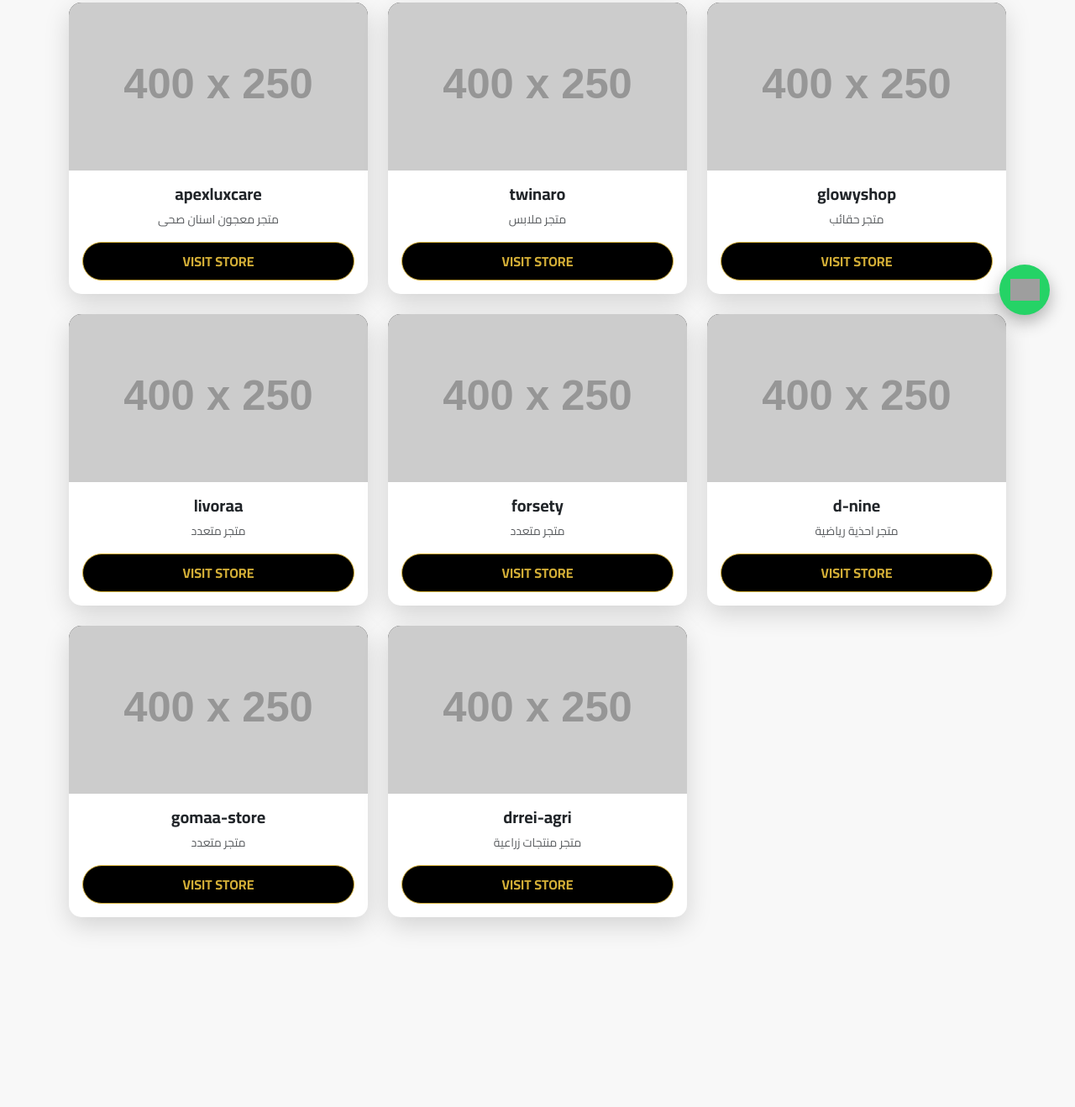
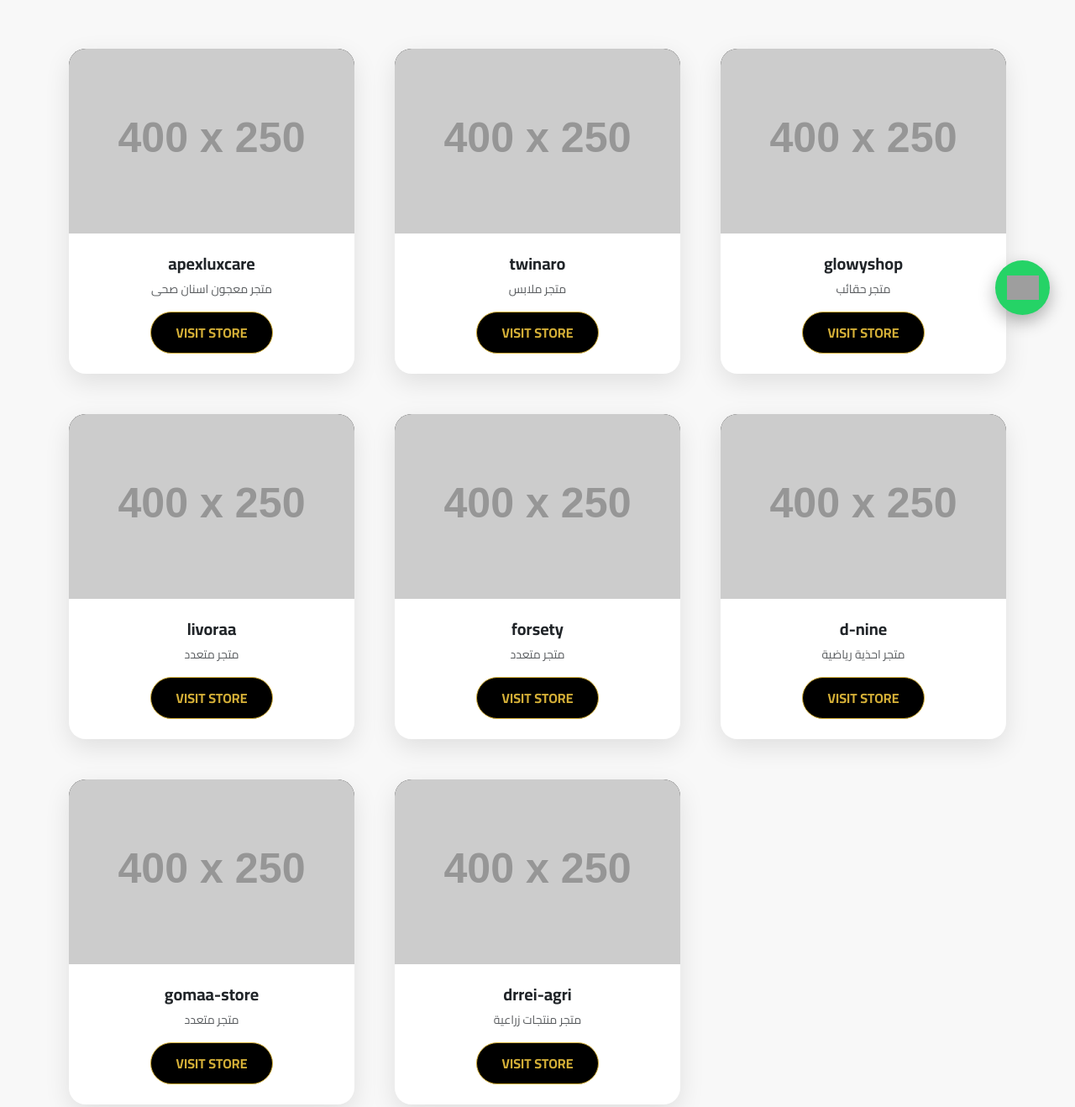
Before and after one commit to rotahoba-png/my-stores, a plain HTML site: page index.html in a window 1280 px wide. Shown: the part 395-1713 px from the top of the page at 84% size. Before the commit the page ends 1537 px from the top, so only its background shows below. Drawn offline with nearby package versions, Linux system fonts and the light colour scheme; grey boxes are pictures that could not be loaded; placeholder pictures from the web are drawn by us.

Commit message:
Update index.html

```diff
--- a/index.html
+++ b/index.html
@@ -8,55 +8,55 @@
     <link href="https://fonts.googleapis.com/css2?family=Montserrat:wght@900&family=Cairo:wght@400;700&display=swap" rel="stylesheet">
     <style>
         :root { --gold: #d4af37; --dark: #000000; }
-        body { background-color: #f8f8f8; font-family: 'Cairo', sans-serif; margin: 0; padding-bottom: 50px; }
+        body { background-color: #f8f8f8; font-family: 'Cairo', sans-serif; margin: 0; padding-bottom: 50px; overflow-x: hidden; }
 
-        /* البانر الفخم */
+        /* البانر مع حركة الظهور التدريجي */
         .luxury-hero {
-            background: linear-gradient(135deg, #000 0%, #1a1a1a 100%);
-            padding: 100px 0;
+            background: radial-gradient(circle at center, #1a1a1a 0%, #000 100%);
+            padding: 120px 0;
             text-align: center;
             border-bottom: 4px solid var(--gold);
             margin-bottom: 60px;
+            animation: fadeInHero 1.2s ease-in-out;
         }
 
-        /* الاسم 3D مع حركة ثابتة */
+        /* الاسم 3D مع حركة الصعود */
         .brand-name {
             font-family: 'Montserrat', sans-serif;
-            font-size: calc(2rem + 3vw);
+            font-size: calc(2.5rem + 3vw);
             color: #fff;
             text-transform: uppercase;
-            letter-spacing: 4px;
+            letter-spacing: 5px;
             margin: 0;
             text-shadow: 0 1px 0 #ccc, 0 2px 0 #c9c9c9, 0 3px 0 #bbb, 0 4px 0 #b9b9b9, 0 5px 0 #aaa, 0 10px 20px rgba(0,0,0,0.5);
+            animation: slideUp 1s ease-out;
         }
 
         .gold-word { color: var(--gold); }
-        .subtitle { color: #888; letter-spacing: 2px; margin-top: 10px; font-weight: bold; }
+        .subtitle { color: #888; letter-spacing: 2px; margin-top: 15px; font-weight: bold; animation: fadeIn 2s; }
 
-        /* الكروت والظلال */
+        /* الكروت والظلال الاحترافية */
         .card {
             border: none;
-            border-radius: 15px;
-            box-shadow: 0 10px 30px rgba(0,0,0,0.15);
-            transition: 0.4s ease;
+            border-radius: 20px;
+            box-shadow: 0 10px 30px rgba(0,0,0,0.1);
+            transition: all 0.4s ease;
             height: 100%;
             background: #fff;
             overflow: hidden;
-            display: flex;
-            flex-direction: column;
         }
-        .card:hover { transform: translateY(-12px); box-shadow: 0 20px 40px rgba(212, 175, 55, 0.2); }
-        .card-img-top { height: 200px; object-fit: cover; background: #222; width: 100%; }
+        .card:hover {
+            transform: translateY(-15px);
+            box-shadow: 0 25px 50px rgba(212, 175, 55, 0.3);
+        }
+        .card-img-top { height: 220px; object-fit: cover; background: #1a1a1a; }
 
-        .card-body { flex-grow: 1; display: flex; flex-direction: column; justify-content: space-between; }
-
-        /* الأزرار الذهبية */
         .btn-gold {
             background: var(--dark);
             color: var(--gold);
             border: 1px solid var(--gold);
             border-radius: 30px;
-            padding: 10px 25px;
+            padding: 12px 30px;
             font-weight: bold;
             transition: 0.3s;
             text-decoration: none;
@@ -64,7 +64,12 @@
         }
         .btn-gold:hover { background: var(--gold); color: #000; }
 
-        .whatsapp-btn { position: fixed; bottom: 30px; right: 30px; background: #25d366; width: 60px; height: 60px; border-radius: 50%; display: flex; align-items: center; justify-content: center; z-index: 1000; box-shadow: 0 8px 20px rgba(0,0,0,0.3); }
+        /* الأنيميشن */
+        @keyframes slideUp { from { opacity: 0; transform: translateY(50px); } to { opacity: 1; transform: translateY(0); } }
+        @keyframes fadeIn { from { opacity: 0; } to { opacity: 1; } }
+        @keyframes fadeInHero { from { opacity: 0; } to { opacity: 1; } }
+
+        .whatsapp-btn { position: fixed; bottom: 30px; right: 30px; background: #25d366; width: 65px; height: 65px; border-radius: 50%; display: flex; align-items: center; justify-content: center; z-index: 1000; box-shadow: 0 8px 20px rgba(0,0,0,0.3); }
     </style>
 </head>
 <body>
@@ -75,101 +80,41 @@
 </div>
 
 <div class="container">
-    <div class="row g-4">
+    <div class="row g-5">
 
-        <div class="col-md-4">
-            <div class="card text-center">
-                <img src="https://via.placeholder.com/400x250/1a1a1a/d4af37?text=apexluxcare" class="card-img-top">
-                <div class="card-body">
-                    <h5 class="fw-bold">apexluxcare</h5>
-                    <p class="text-muted small">متجر معجون اسنان صحى</p>
-                    <a href="https://apexluxcare.com/" target="_blank" class="btn btn-gold">VISIT STORE</a>
-                </div>
-            </div>
-        </div>
+        <script>
+            const stores = [
+                {n: "apexluxcare", d: "متجر معجون اسنان صحى", l: "https://apexluxcare.com/"},
+                {n: "twinaro", d: "متجر ملابس", l: "https://twinaro.com/"},
+                {n: "glowyshop", d: "متجر حقائب", l: "https://glowyshop.myeasyorders.com/#"},
+                {n: "livoraa", d: "متجر متعدد", l: "https://livoraa.myeasyorders.com/"},
+                {n: "forsety", d: "متجر متعدد", l: "https://forsety.myeasyorders.com/"},
+                {n: "d-nine", d: "متجر احذية رياضية", l: "https://d-nine.myeasyorders.com/"},
+                {n: "gomaa-store", d: "متجر متعدد", l: "https://gomaa-store.myeasyorders.com/"},
+                {n: "drrei-agri", d: "متجر منتجات زراعية", l: "https://www.drrei-agri.com/"}
+            ];
 
-        <div class="col-md-4">
-            <div class="card text-center">
-                <img src="https://via.placeholder.com/400x250/1a1a1a/d4af37?text=twinaro" class="card-img-top">
-                <div class="card-body">
-                    <h5 class="fw-bold">twinaro</h5>
-                    <p class="text-muted small">متجر ملابس</p>
-                    <a href="https://twinaro.com/" target="_blank" class="btn btn-gold">VISIT STORE</a>
-                </div>
-            </div>
-        </div>
-
-        <div class="col-md-4">
-            <div class="card text-center">
-                <img src="https://via.placeholder.com/400x250/1a1a1a/d4af37?text=glowyshop" class="card-img-top">
-                <div class="card-body">
-                    <h5 class="fw-bold">glowyshop</h5>
-                    <p class="text-muted small">متجر حقائب</p>
-                    <a href="https://glowyshop.myeasyorders.com/#" target="_blank" class="btn btn-gold">VISIT STORE</a>
-                </div>
-            </div>
-        </div>
-
-        <div class="col-md-4">
-            <div class="card text-center">
-                <img src="https://via.placeholder.com/400x250/1a1a1a/d4af37?text=livoraa" class="card-img-top">
-                <div class="card-body">
-                    <h5 class="fw-bold">livoraa</h5>
-                    <p class="text-muted small">متجر متعدد</p>
-                    <a href="https://livoraa.myeasyorders.com/" target="_blank" class="btn btn-gold">VISIT STORE</a>
-                </div>
-            </div>
-        </div>
-
-        <div class="col-md-4">
-            <div class="card text-center">
-                <img src="https://via.placeholder.com/400x250/1a1a1a/d4af37?text=forsety" class="card-img-top">
-                <div class="card-body">
-                    <h5 class="fw-bold">forsety</h5>
-                    <p class="text-muted small">متجر متعدد</p>
-                    <a href="https://forsety.myeasyorders.com/" target="_blank" class="btn btn-gold">VISIT STORE</a>
-                </div>
-            </div>
-        </div>
-
-        <div class="col-md-4">
-            <div class="card text-center">
-                <img src="https://via.placeholder.com/400x250/1a1a1a/d4af37?text=d-nine" class="card-img-top">
-                <div class="card-body">
-                    <h5 class="fw-bold">d-nine</h5>
-                    <p class="text-muted small">متجر احذية رياضية</p>
-                    <a href="https://d-nine.myeasyorders.com/" target="_blank" class="btn btn-gold">VISIT STORE</a>
-                </div>
-            </div>
-        </div>
-
-        <div class="col-md-4">
-            <div class="card text-center">
-                <img src="https://via.placeholder.com/400x250/1a1a1a/d4af37?text=gomaa-store" class="card-img-top">
-                <div class="card-body">
-                    <h5 class="fw-bold">gomaa-store</h5>
-                    <p class="text-muted small">متجر متعدد</p>
-                    <a href="https://gomaa-store.myeasyorders.com/" target="_blank" class="btn btn-gold">VISIT STORE</a>
-                </div>
-            </div>
-        </div>
-
-        <div class="col-md-4">
-            <div class="card text-center">
-                <img src="https://via.placeholder.com/400x250/1a1a1a/d4af37?text=drrei-agri" class="card-img-top">
-                <div class="card-body">
-                    <h5 class="fw-bold">drrei-agri</h5>
-                    <p class="text-muted small">متجر منتجات زراعية</p>
-                    <a href="https://www.drrei-agri.com/" target="_blank" class="btn btn-gold">VISIT STORE</a>
-                </div>
-            </div>
-        </div>
+            stores.forEach(s => {
+                document.write(`
+                    <div class="col-md-4">
+                        <div class="card text-center">
+                            <img src="https://via.placeholder.com/400x250/1a1a1a/d4af37?text=${s.n}" class="card-img-top">
+                            <div class="card-body py-4">
+                                <h5 class="fw-bold">${s.n}</h5>
+                                <p class="text-muted small">${s.d}</p>
+                                <a href="${s.l}" target="_blank" class="btn btn-gold">VISIT STORE</a>
+                            </div>
+                        </div>
+                    </div>
+                `);
+            });
+        </script>
 
     </div>
 </div>
 
 <a href="https://wa.me/201005319339" class="whatsapp-btn" target="_blank">
-    <img src="https://upload.wikimedia.org/wikipedia/commons/6/6b/WhatsApp.svg" width="35">
+    <img src="https://upload.wikimedia.org/wikipedia/commons/6/6b/WhatsApp.svg" width="38">
 </a>
 
 </body>
```
